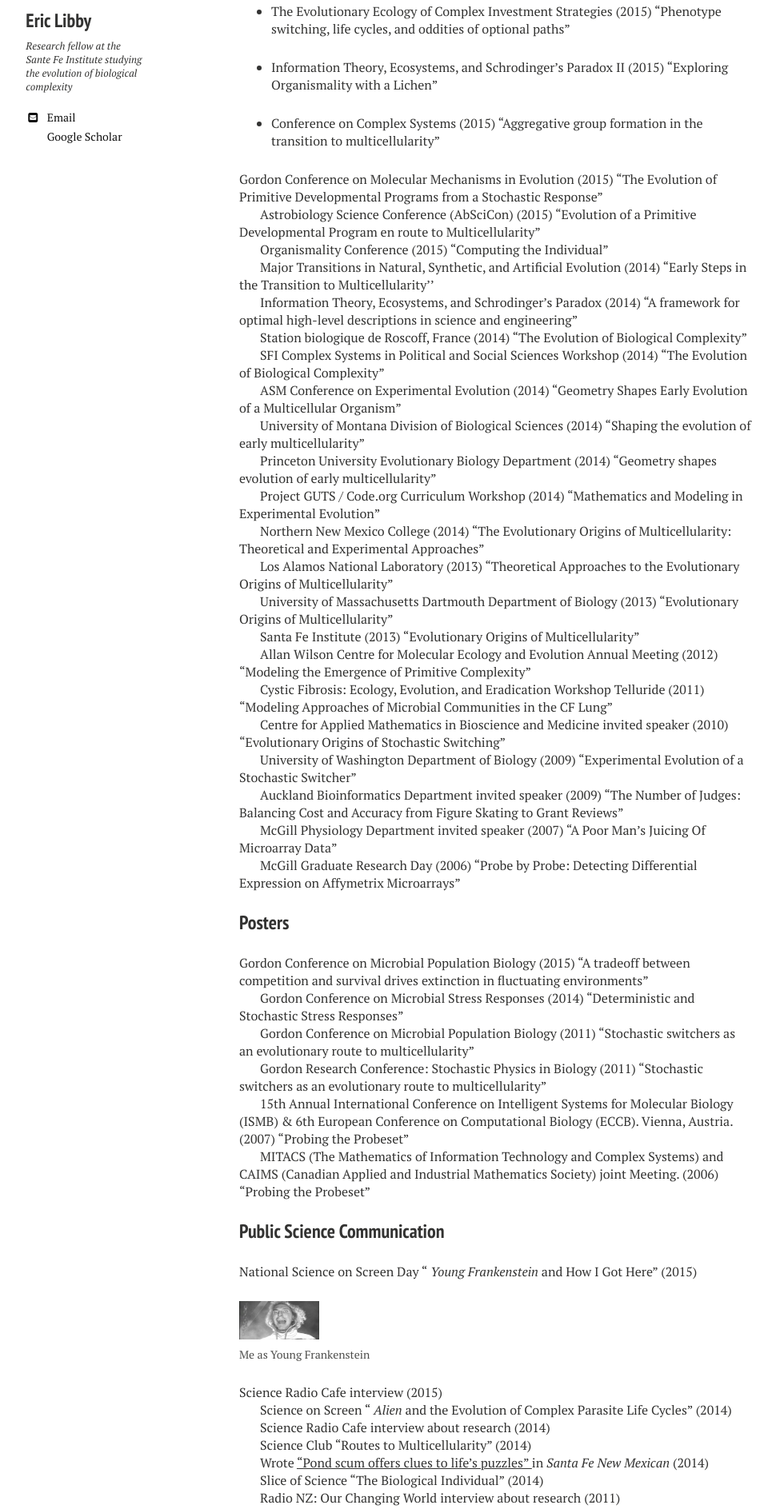
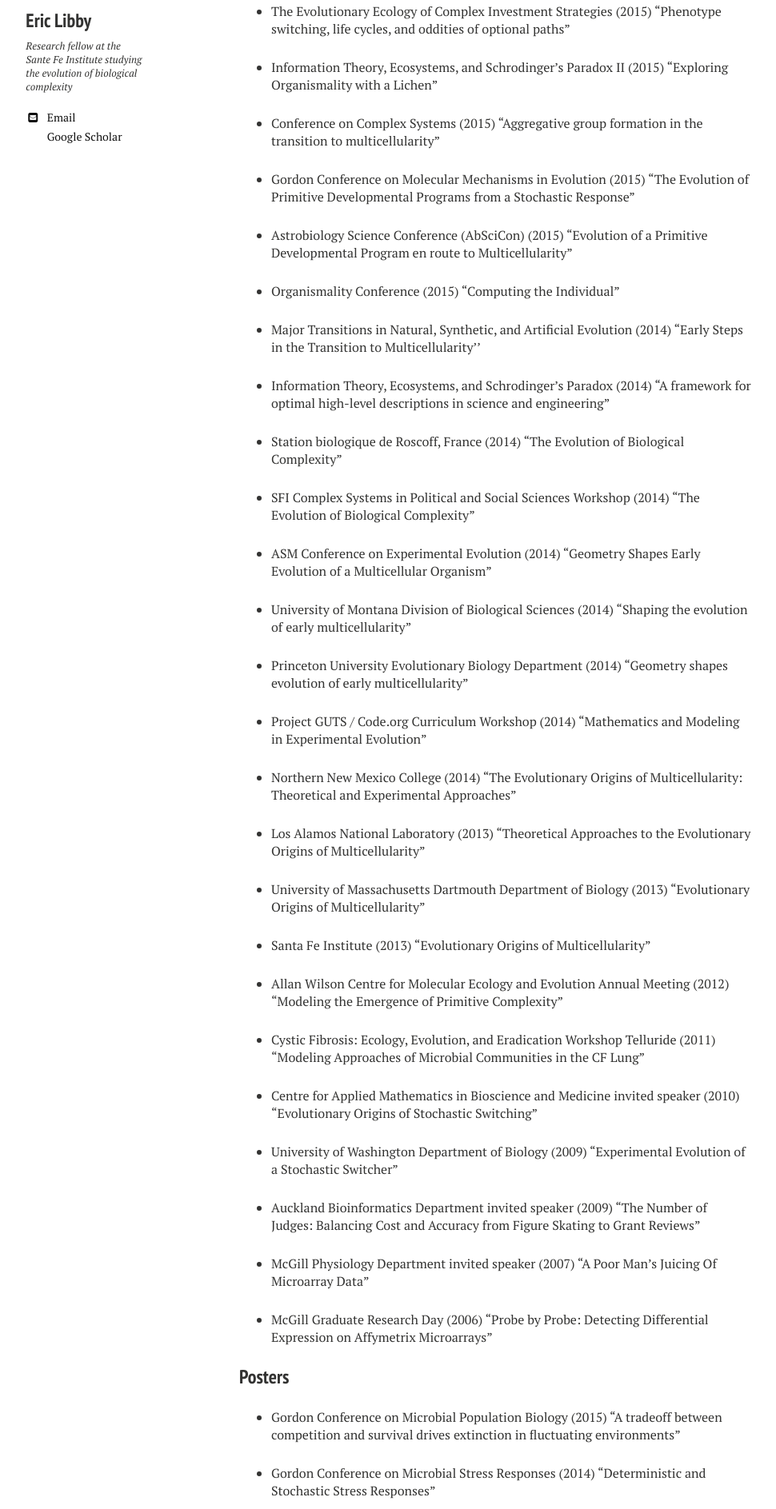
Before and after one commit to ericlibby/oldweb, a Jekyll site: the page built from p_outreach/index.md, in a window 1280 px wide. Shown: the part 542-2429 px from the top of the page at 80% size, without its empty margins (21-991 px from the left). Built offline with Jekyll 4.4.1, drawn with Linux system fonts in a browser that asks for light colours; nearby versions of some CDN libraries.

Commit message:
bullets to outreach

```diff
--- a/p_outreach/index.md
+++ b/p_outreach/index.md
@@ -19,113 +19,113 @@ image:
 * Conference on Complex Systems  (2015)
 "Aggregative group formation in the transition to multicellularity"
 
-Gordon Conference on Molecular Mechanisms in Evolution  (2015)
+* Gordon Conference on Molecular Mechanisms in Evolution  (2015)
 "The Evolution of Primitive Developmental Programs from a Stochastic Response"
 
-Astrobiology Science Conference (AbSciCon)  (2015)
+* Astrobiology Science Conference (AbSciCon)  (2015)
 "Evolution of a Primitive Developmental Program en route to Multicellularity"
 
-Organismality Conference  (2015)
+* Organismality Conference  (2015)
 "Computing the Individual"
 
-Major Transitions in Natural, Synthetic, and Artificial Evolution  (2014)
+* Major Transitions in Natural, Synthetic, and Artificial Evolution  (2014)
 "Early Steps in the Transition to Multicellularity''
 
-Information Theory, Ecosystems, and Schrodinger's Paradox  (2014)
+* Information Theory, Ecosystems, and Schrodinger's Paradox  (2014)
 "A framework for optimal high-level descriptions in science and engineering"
 
-Station biologique de Roscoff, France  (2014)
+* Station biologique de Roscoff, France  (2014)
 "The Evolution of Biological Complexity"
 
-SFI Complex Systems in Political and Social Sciences Workshop  (2014)
+* SFI Complex Systems in Political and Social Sciences Workshop  (2014)
 "The Evolution of Biological Complexity"
 
-ASM Conference on Experimental Evolution  (2014)
+* ASM Conference on Experimental Evolution  (2014)
 "Geometry Shapes Early Evolution of a Multicellular Organism"
 
-University of Montana Division of Biological Sciences  (2014)
+* University of Montana Division of Biological Sciences  (2014)
 "Shaping the evolution of early multicellularity"
 
-Princeton University Evolutionary Biology Department  (2014)
+* Princeton University Evolutionary Biology Department  (2014)
 "Geometry shapes evolution of early multicellularity"
 
-Project GUTS / Code.org Curriculum Workshop  (2014)
+* Project GUTS / Code.org Curriculum Workshop  (2014)
 "Mathematics and Modeling in Experimental Evolution"
 
-Northern New Mexico College  (2014)
+* Northern New Mexico College  (2014)
 "The Evolutionary Origins of Multicellularity: Theoretical and Experimental Approaches"
 
-Los Alamos National Laboratory  (2013)
+* Los Alamos National Laboratory  (2013)
 "Theoretical Approaches to the Evolutionary Origins of Multicellularity"
 
-University of Massachusetts Dartmouth Department of Biology  (2013)
+* University of Massachusetts Dartmouth Department of Biology  (2013)
 "Evolutionary Origins of Multicellularity"
 
-Santa Fe Institute  (2013)
+* Santa Fe Institute  (2013)
 "Evolutionary Origins of Multicellularity"
 
-Allan Wilson Centre for Molecular Ecology and Evolution Annual Meeting  (2012)
+* Allan Wilson Centre for Molecular Ecology and Evolution Annual Meeting  (2012)
 "Modeling the Emergence of Primitive Complexity"
 
-Cystic Fibrosis: Ecology, Evolution, and Eradication Workshop Telluride  (2011)
+* Cystic Fibrosis: Ecology, Evolution, and Eradication Workshop Telluride  (2011)
  "Modeling Approaches of Microbial Communities in the CF Lung"
 
-Centre for Applied Mathematics in Bioscience and Medicine invited speaker  (2010)
+* Centre for Applied Mathematics in Bioscience and Medicine invited speaker  (2010)
 "Evolutionary Origins of Stochastic Switching"
 
-University of Washington Department of Biology  (2009)
+* University of Washington Department of Biology  (2009)
 "Experimental Evolution of a Stochastic Switcher"
 
-Auckland Bioinformatics Department invited speaker  (2009)
+* Auckland Bioinformatics Department invited speaker  (2009)
 "The Number of Judges: Balancing Cost and Accuracy from Figure Skating to Grant Reviews"
 
-McGill Physiology Department invited speaker  (2007)
+* McGill Physiology Department invited speaker  (2007)
 "A Poor Man's Juicing Of Microarray Data"
 
-McGill Graduate Research Day (2006)
+* McGill Graduate Research Day (2006)
 "Probe by Probe: Detecting Differential Expression on Affymetrix Microarrays"
 
 ### Posters
-Gordon Conference on Microbial Population Biology  (2015)
+* Gordon Conference on Microbial Population Biology  (2015)
 "A tradeoff between competition and survival drives extinction in fluctuating environments"
 
-Gordon Conference on Microbial Stress Responses  (2014)
+* Gordon Conference on Microbial Stress Responses  (2014)
 "Deterministic and Stochastic Stress Responses"
 
-Gordon Conference on Microbial Population Biology  (2011)
+* Gordon Conference on Microbial Population Biology  (2011)
 "Stochastic switchers as an evolutionary route to multicellularity"
 
-Gordon Research Conference: Stochastic Physics in Biology  (2011)
+* Gordon Research Conference: Stochastic Physics in Biology  (2011)
 "Stochastic switchers as an evolutionary route to multicellularity"
 
-15th Annual International Conference on Intelligent Systems for Molecular Biology (ISMB) & 6th European Conference on Computational Biology (ECCB). Vienna, Austria.  (2007)
+* 15th Annual International Conference on Intelligent Systems for Molecular Biology (ISMB) & 6th European Conference on Computational Biology (ECCB). Vienna, Austria.  (2007)
 "Probing the Probeset"
 
-MITACS (The Mathematics of Information Technology and Complex Systems) and CAIMS (Canadian Applied and Industrial Mathematics Society) joint Meeting.  (2006)
+* MITACS (The Mathematics of Information Technology and Complex Systems) and CAIMS (Canadian Applied and Industrial Mathematics Society) joint Meeting.  (2006)
 "Probing the Probeset"
 
 ### Public Science Communication
-National Science on Screen Day "<I> Young Frankenstein </I> and How I Got Here"  (2015)
+* National Science on Screen Day "<I> Young Frankenstein </I> and How I Got Here"  (2015)
 
 <figure>
-<a href="/images/YoungFrank.jpg"><img src="/images/YoungFrank.jpg" width="100"></a>
+<a href="/images/YoungFrank.jpg"><img src="/images/YoungFrank.jpg" width="200"></a>
 <figcaption> Me as Young Frankenstein</figcaption>
 </figure>
 
-Science Radio Cafe interview  (2015)
+* Science Radio Cafe interview  (2015)
 
-Science on Screen "<I> Alien </I> and the Evolution of Complex Parasite Life Cycles"  (2014)
+* Science on Screen "<I> Alien </I> and the Evolution of Complex Parasite Life Cycles"  (2014)
 
-Science Radio Cafe interview about research  (2014)
+* Science Radio Cafe interview about research  (2014)
 
-Science Club "Routes to Multicellularity"  (2014)
+* Science Club "Routes to Multicellularity"  (2014)
 
-Wrote <a href="http://www.santafenewmexican.com/news/local_news/science-in-a-complex-world-pond-scum-offers-clues-to/article_f8b90c88-e239-5884-ae28-81fd479bf8d4.html?_dc=440917231375.35156"> "Pond scum offers clues to life's puzzles" </a> in <I> Santa Fe New Mexican </I> (2014)
+* Wrote <a href="http://www.santafenewmexican.com/news/local_news/science-in-a-complex-world-pond-scum-offers-clues-to/article_f8b90c88-e239-5884-ae28-81fd479bf8d4.html?_dc=440917231375.35156"> "Pond scum offers clues to life's puzzles" </a> in <I> Santa Fe New Mexican </I> (2014)
 
-Slice of Science "The Biological Individual"  (2014)
+* Slice of Science "The Biological Individual"  (2014)
 
-Radio NZ: Our Changing World interview about research  (2011)
+* Radio NZ: Our Changing World interview about research  (2011)
 
 ### AAAS Mass Media Fellowship VOA
 
-Radio and online science journalist VOA, author of 21 pieces  (2008)
+* Radio and online science journalist VOA, author of 21 pieces  (2008)
```
